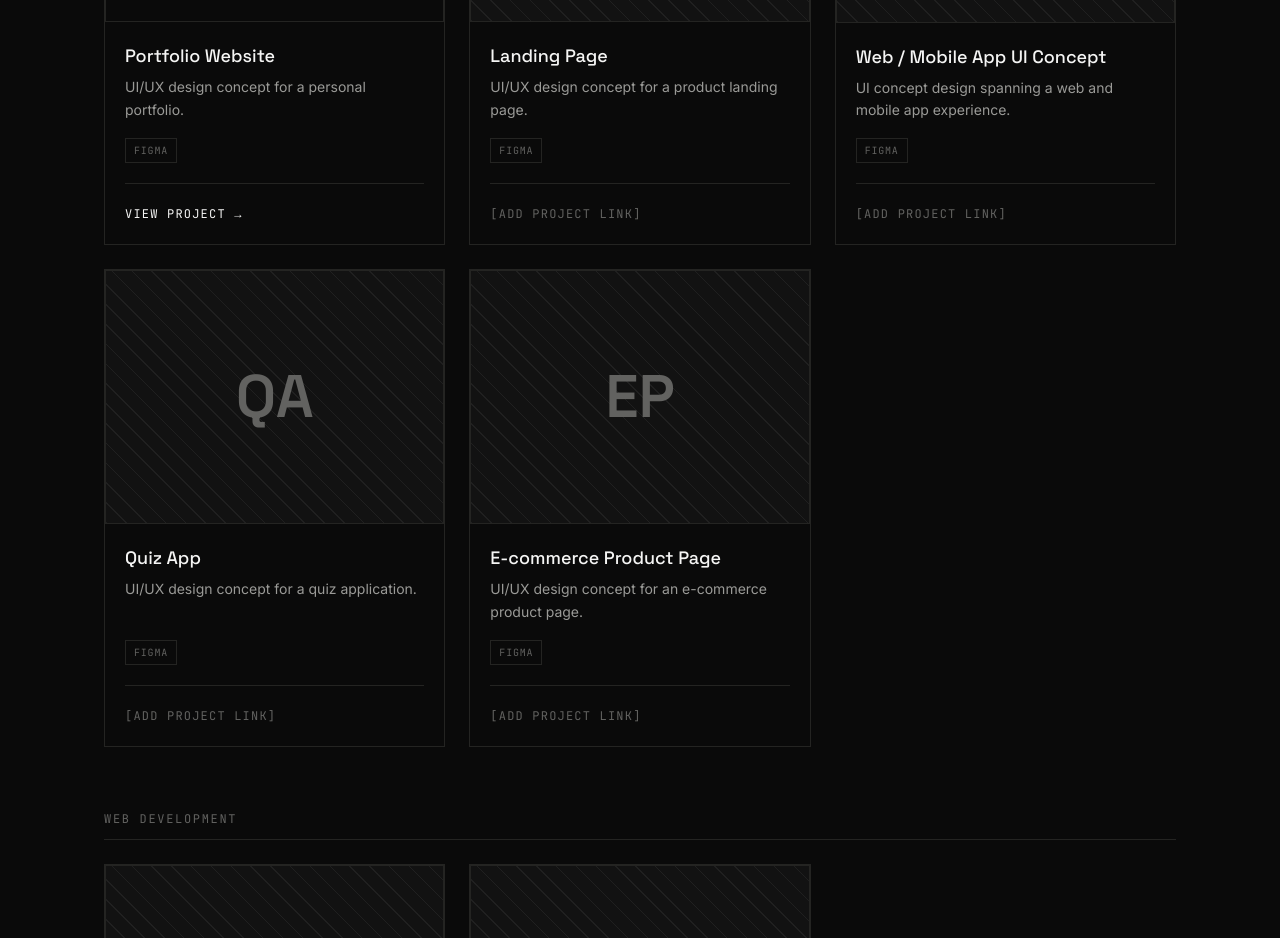
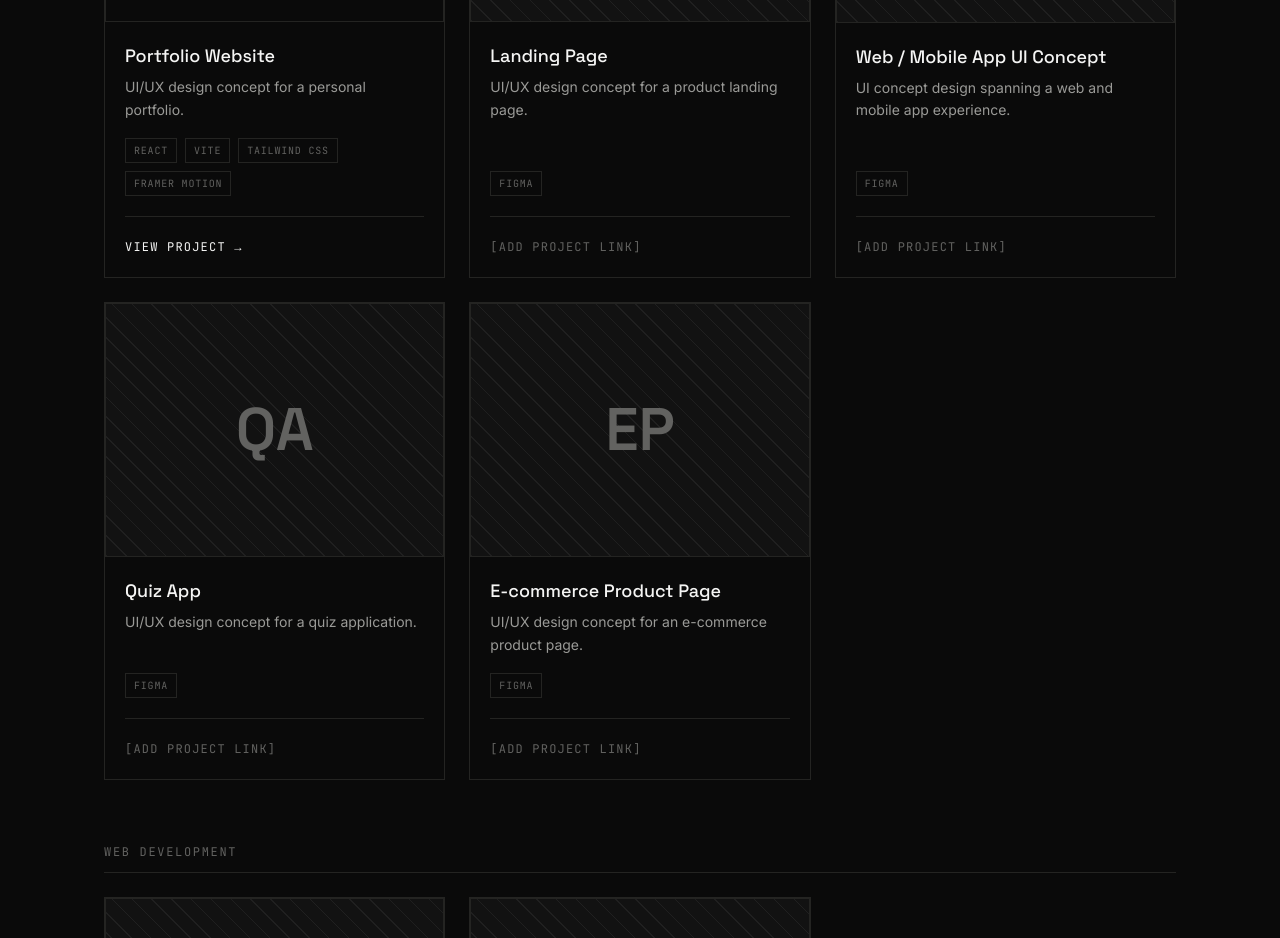
Before and after one commit to ryzacuriba16-a11y/RYZ, a React (Vite) app: page / in a window 1280 px wide. Shown: the part 3340-4278 px from the top of the page. Built offline with nearby package versions, Linux system fonts and the light colour scheme.

Commit message:
Update content.js

```diff
--- a/src/data/content.js
+++ b/src/data/content.js
@@ -82,7 +82,7 @@
     name: "Portfolio Website",
     category: "UI/UX Design",
     description: "UI/UX design concept for a personal portfolio.",
-    tech: ["Figma"],
+    tech: ["React","Vite","tailwind CSS","Framer Motion"],
     link: "https://ryz-one.vercel.app/",
     image: "/assets/Ryzlogo.jpeg",
   },
```
